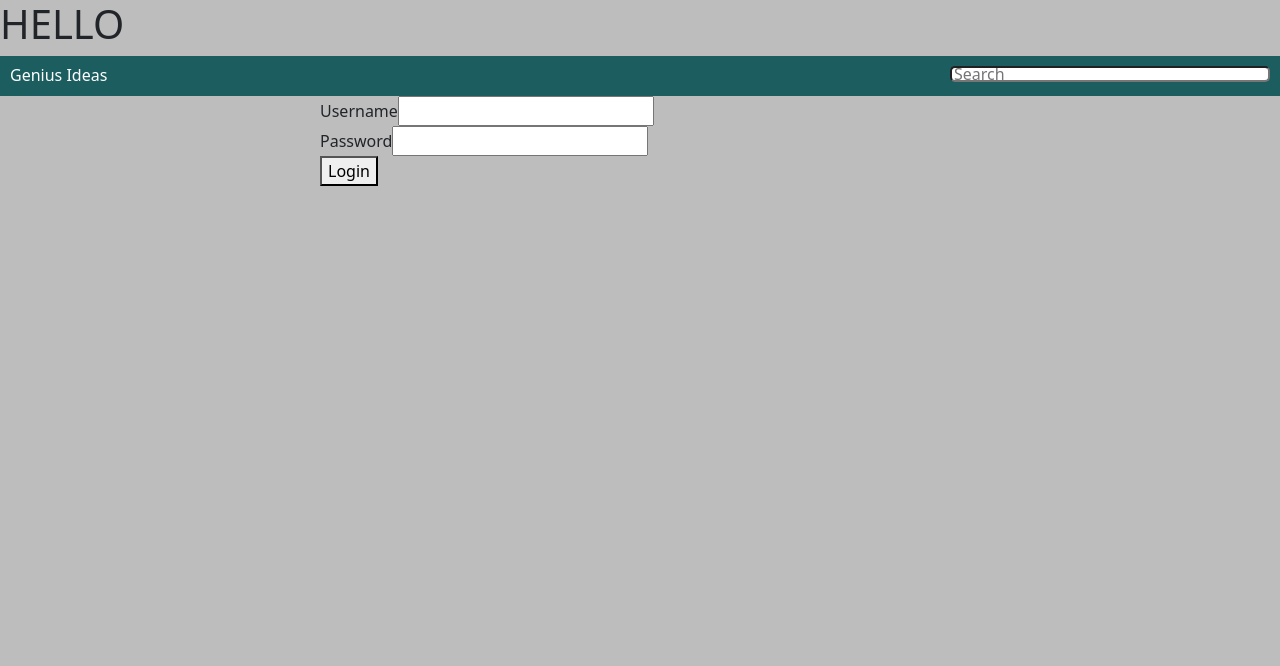
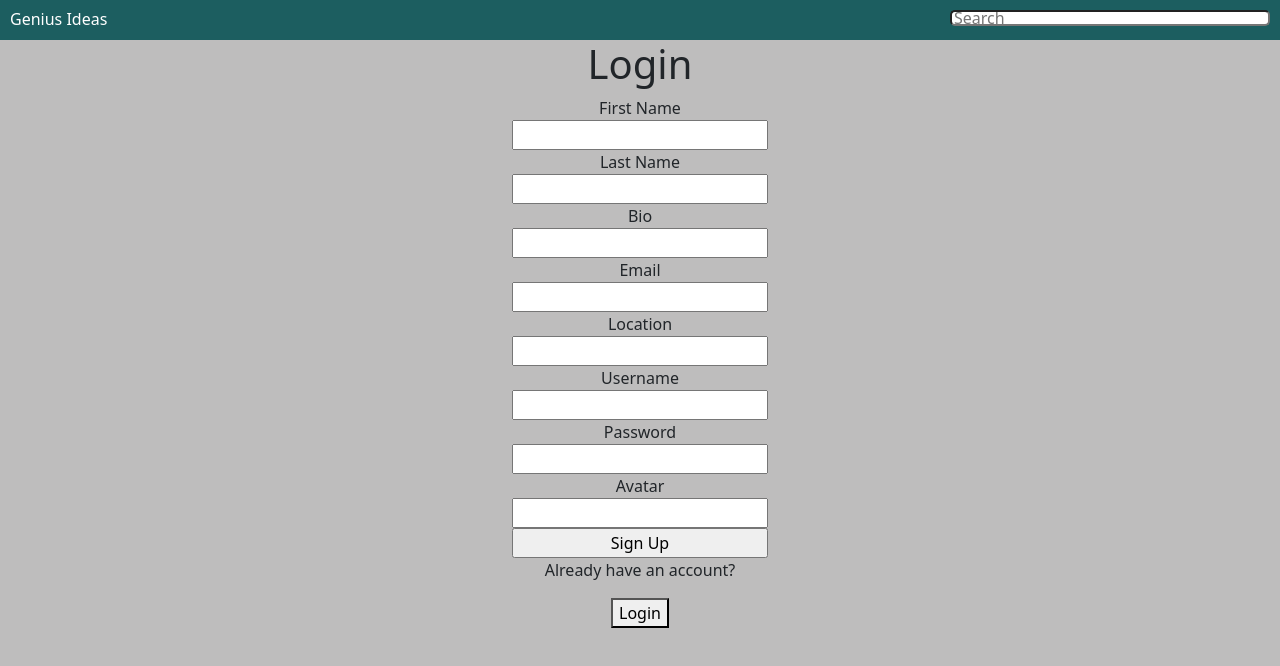
Before and after one commit to delzercody/Genius-Idea-Coming, a React (Create React App) app in the folder Frontend/: page / in a window 1280 px wide. Shown: the top 666 px of the page. Built offline with nearby package versions, Linux system fonts and the light colour scheme; no server answers.

Commit message:
login functionality

```diff
--- a/Frontend/package.json
+++ b/Frontend/package.json
@@ -6,11 +6,13 @@
     "@testing-library/jest-dom": "^5.16.5",
     "@testing-library/react": "^13.4.0",
     "@testing-library/user-event": "^13.5.0",
+    "formik": "^2.4.2",
     "react": "^18.2.0",
     "react-dom": "^18.2.0",
     "react-router-dom": "^6.14.0",
     "react-scripts": "5.0.1",
-    "web-vitals": "^2.1.4"
+    "web-vitals": "^2.1.4",
+    "yup": "^1.2.0"
   },
   "scripts": {
     "start": "react-scripts start",
--- a/Frontend/src/components/App.js
+++ b/Frontend/src/components/App.js
@@ -1,39 +1,30 @@
-import { useEffect, useState } from 'react';
+import { useState } from 'react'
+import { BrowserRouter, Route, Routes } from "react-router-dom"
+
+import Login from './Login'
 import Home from './Home'
-import Login from './Login'
+import IdeaForm from './IdeaForm'
+import Category from './Category'
+import Profile from './Profile'
+import Ideas from './Ideas'
+import IdeaGenerator from './IdeaGenerator'
 
-function App() {
-  const [ user, setUser ] = useState(null)
-
-  useEffect(() => {
-    getUser()
-  }, []
-  );
-
-  const getUser = () => {
-    fetch('http://127.0.0.1:5000/authorized-session' )
-    .then(r => {
-      if(r.ok){
-        r.json().then(data => {
-          setUser(data)
-        })
-      } else {
-        setUser(null)
-      }
-    })
-  }
-  function updateUser(user){
-    setUser(user)
-  }
+function App () {
+  const [ currUser, setCurrUser ] = useState(null);
 
   return (
-    <div>
-      <h1>HELLO</h1>
-      <Login
-        updateUser = {updateUser}
-        user = {user}
-        />
-    </div>
+    <BrowserRouter>
+     <Routes>
+       <Route path="/" element={<Login setCurrUser={setCurrUser}/>} />
+       <Route path='/home' element={<Home currUser={currUser}/>}/>
+       <Route path="/IdeaForm" element={<IdeaForm currUser={currUser}/>} />
+       <Route path="/Category" element={<Category currUser={currUser}/>} />
+       <Route path="/Profile/:id" element={<Profile currUser={currUser}/>} />
+       <Route path="/Ideas/:id" element={<Ideas currUser={currUser}/>} />
+       <Route path="/Login" element={<Login currUser={currUser}/>} />
+       <Route path="/IdeaGenerator" element={<IdeaGenerator currUser={currUser}/>} />
+     </Routes>
+   </BrowserRouter>
   )
 }
 
--- a/Frontend/src/components/Home.js
+++ b/Frontend/src/components/Home.js
@@ -3,8 +3,8 @@ import { useEffect, useState } from 'react';
 import NavBar from "./NavBar";
 import CategoryCard from './CategoryCard';
 
-function Home() {
-  const [categories, setCategories] = useState([]);
+function Home({ currUser }) {
+  const [ categories, setCategories ] = useState([]);
 
   useEffect(() => {
     getCategories()
@@ -21,7 +21,6 @@ function Home() {
 
   const categoryDisplay = categories.map(category => {
     return (
-
       <div className="col-md-3 col-sm-4 col-xl-2 home_cards" key={category.name}>
         <CategoryCard
           self={category}
@@ -43,6 +42,7 @@ function Home() {
         <h2>Why this is the best website ever</h2>
         <h2>anything else we want to include</h2>
       </div>
+      <h4>Current User: {currUser.username}</h4>
       <div className="home-body">
         <h3>Idea Categories</h3>
         <div className="row justify-content-md-center">
@@ -54,16 +54,3 @@ function Home() {
 }
 
 export default Home
-
-
-
-//eric's thing
-/* // <div>
-    //   <div className="container">
-    //     <div className="row">
-    //     <h5 className="list-group-item">
-    //       <Link className='sidebar-link' to="/Category/technology">Technology</Link>
-    //     </h5>
-    //     </div>
-    //   </div>
-    // </div> */
--- a/Frontend/src/components/IdeaForm.js
+++ b/Frontend/src/components/IdeaForm.js
@@ -24,9 +24,6 @@ const validationSchema = Yup.object({
 
 function IdeaForm() {
   const formik = useFormik();
-  const [ title, setTitle ] = useState(initialValues.title);
-  const [ description, setDescription ] = useState(initialValues.description);
-  const [ category, setCategory ] = useState(initialValues.category);
 
   const handleSubmit = (values) => {
     console.log("Form submitted with values:", values);
--- a/Frontend/src/components/Login.js
+++ b/Frontend/src/components/Login.js
@@ -1,75 +1,99 @@
-import '../stylesheets/login.css'
-import { useNavigate } from "react-router-dom";
-import { useFormik } from "formik";
-import * as yup from "yup";
+import '../stylesheets/login.css';
+import { useNavigate } from 'react-router-dom';
+import { useState } from 'react';
+import { useFormik } from 'formik';
+import * as yup from 'yup';
+import NavBar from './NavBar';
 
-import NavBar from './NavBar'
-import { useEffect, useState } from 'react';
+function Login({ setCurrUser }) {
+  const [signup, setSignup] = useState(true);
+  const navigate = useNavigate();
+  const toggleSignup = () => setSignup((prev) => !prev);
 
-function Login({updateUser, user }) {
+  const formSchema = yup.object({
+    first_name: yup.string(),
+    last_name: yup.string(),
+    bio: yup.string(),
+    email: yup.string(),
+    location: yup.string(),
+    username: yup.string(),
+    password: yup.string(),
+    avatar: yup.string(),
+  });
 
-  const [username, setUsername] = useState("");
-  const [password, setPassword] = useState("");
-  const [errors, setErrors] = useState([]);
-
-  const navigate = useNavigate()
-
-
-  function handleSubmit(e) {
-    e.preventDefault();
-    fetch("http://127.0.0.1:5000/login", {
-      method: "POST",
-      headers: {
-        "Content-Type": "application/json",
-      },
-      body: JSON.stringify({ username : username, password : password}),
-    }).then((r) => {
-      console.log(r)
-      if (r.ok) {
-        r.json().then((r) => updateUser(r))
-        .then(navigate("/home"));
-      } else {
-        r.json().then((err) => setErrors(err));
-          window.alert("Invalid username or password")
-      }
-    });
-  }
+  const formik = useFormik({
+    initialValues: {
+      first_name: '',
+      last_name: '',
+      bio: '',
+      email: '',
+      location: '',
+      username: '',
+      password: '',
+      avatar: ''
+    },
+    validationSchema: formSchema,
+    onSubmit: (values, actions) => {
+      fetch(signup ? 'http://127.0.0.1:5000/signup' : 'http://127.0.0.1:5000/login', {
+        method: 'POST',
+        headers: {
+          'Content-Type': 'application/json',
+        },
+        body: JSON.stringify(values),
+      })
+        .then((res) => res.json())
+        .then((data) => {
+          actions.resetForm();
+          setCurrUser(data);
+          navigate('/home');
+        })
+        .catch(error => alert(error))
+    },
+  });
 
   return (
     <>
-      <NavBar />
-      <div className='login-body'>
-        <div>
-        <form
-        className='login-form'
-        onSubmit={handleSubmit}>
-          <div id="username-input">
+      <NavBar/>
+      <section>
+        <h1>Login</h1>
+        {signup ? (
+          <form className='form' onSubmit={formik.handleSubmit}>
+            <label>First Name</label>
+            <input value={formik.values.first_name} onChange={formik.handleChange} type='text' name='first_name' />
+            <label>Last Name</label>
+            <input value={formik.values.last_name} onChange={formik.handleChange} type='text' name='last_name' />
+            <label>Bio</label>
+            <input value={formik.values.bio} onChange={formik.handleChange} type='text' name='bio' />
+            <label>Email</label>
+            <input value={formik.values.email} onChange={formik.handleChange} type='text' name='email' />
+            <label>Location</label>
+            <input value={formik.values.location} onChange={formik.handleChange} type='text' name='location' />
             <label>Username</label>
-            <input
-              type = "text"
-              name = "username"
-              value = {username}
-              onChange = {(e) => setUsername(e.target.value)}
-            />
-            </div>
-            <div id="password-input">
+            <input value={formik.values.username} onChange={formik.handleChange} type='text' name='username' />
             <label>Password</label>
-            <input
-              type = "password"
-              name = "password"
-              value = {password}
-              onChange = {(e) => setPassword(e.target.value)}
-            />
-            </div>
-            <div id="submit-button">
-              <button type="submit" value="Log In" className="button">
-                Login
-              </button>
-            </div>
-        </form>
-        </div>
-      </div>
+            <input value={formik.values.password} onChange={formik.handleChange} type='text' name='password' />
+            <label>Avatar</label>
+            <input value={formik.values.avatar} onChange={formik.handleChange} type='text' name='avatar' />
+            <input type='submit' value='Sign Up' className='button' />
+          </form>
+        ) : (
+          <form className='form' onSubmit={formik.handleSubmit}>
+            <label>Username</label>
+            <input value={formik.values.username} onChange={formik.handleChange} type='text' name='username' />
+            <label>Password</label>
+            <input value={formik.values.password} onChange={formik.handleChange} type='text' name='password' />
+            <input type='submit' value='Login' className='button' />
+          </form>
+        )}
+        <section>
+          <p>{signup ? "Already have an account?" : "Not a member?"}</p>
+          <button className="button" onClick={toggleSignup}>
+            {signup ? "Login" : "Sign Up"}
+          </button>
+        </section>
+      </section>
     </>
-  );
+  )
 }
+
 export default Login
--- a/Frontend/src/components/Sidebar.js
+++ b/Frontend/src/components/Sidebar.js
@@ -2,7 +2,7 @@ import { useState, useEffect } from 'react';
 import {Link} from 'react-router-dom';
 import '../stylesheets/Sidebar.css';
 
-function Sidebar({ setState, getResources }) {
+function Sidebar({ setState, getResources, currUser }) {
   const [categories, setCategories] = useState([])
 
   useEffect(() => {
@@ -37,14 +37,14 @@ function Sidebar({ setState, getResources }) {
       <div className="list-group linkbar sidebar">
         <div className="profile-picture">
           <Link to="/Profile/:id">
-            <img src="https://i.redd.it/yeat-cat-i-made-v0-26w7muek6jx81.png?s=c309c167fbdf4a8bb4c6ab6d0ffc153d14421967" alt="Profile" className="circle-image" />
+            <img src={currUser.avatar} alt="Profile" className="circle-image" />
           </Link>
         </div>
         <h5 className='profile-name'>
-          Yeat Cat
+          {currUser.first_name}
         </h5>
         <h5 className='profile-bio'>
-          Drip is forever
+          {currUser.bio}
         </h5>
         <div className='button-container'>
           {categoryDisplay}
--- a/Frontend/src/index.js
+++ b/Frontend/src/index.js
@@ -1,32 +1,8 @@
 import React from 'react'
 import ReactDOM from 'react-dom/client'
-import { BrowserRouter, Route, Routes } from "react-router-dom"
-
 import App from './components/App'
-import Form from './components/IdeaForm'
-import Category from './components/Category'
-import Profile from './components/Profile'
-import Ideas from './components/Ideas'
-import Home from './components/Home'
-
-import Login from './components/Login'
-
-import IdeaGenerator from './components/IdeaGenerator'
-import IdeaForm from './components/IdeaForm'
-
 
 const root = ReactDOM.createRoot(document.getElementById('root'));
 root.render(
-  <BrowserRouter>
-    <Routes>
-      <Route path="/" element={<App />} />
-      <Route path='/home' element={<Home />}/>
-      <Route path="/IdeaForm" element={<IdeaForm />} />
-      <Route path="/Category" element={<Category />} />
-      <Route path="/Profile/:id" element={<Profile />} />
-      <Route path="/Ideas/:id" element={<Ideas />} />
-      <Route path="/Login" element={<Login />} />
-      <Route path="/IdeaGenerator" element={<IdeaGenerator />} />
-    </Routes>
-  </BrowserRouter>
+  <App />
 )
--- a/Frontend/src/stylesheets/login.css
+++ b/Frontend/src/stylesheets/login.css
@@ -1,10 +1,14 @@
-.login-body{
-    margin: auto;
-    width: 50%;
+section{
+    align-items: center;
 }
 
-.login-form{
+.form{
     display: flex;
     flex-direction: column;
+    align-items: center;
+    justify-content: space-evenly;
+}
 
+section{
+    text-align: center;
 }
```
Also changed, not shown: Frontend/src/components/Category.js (+2 -25 lines), 2 other files (tests, documents, lock files or other folders). Lines whose indentation alone changed are shown as unchanged.
